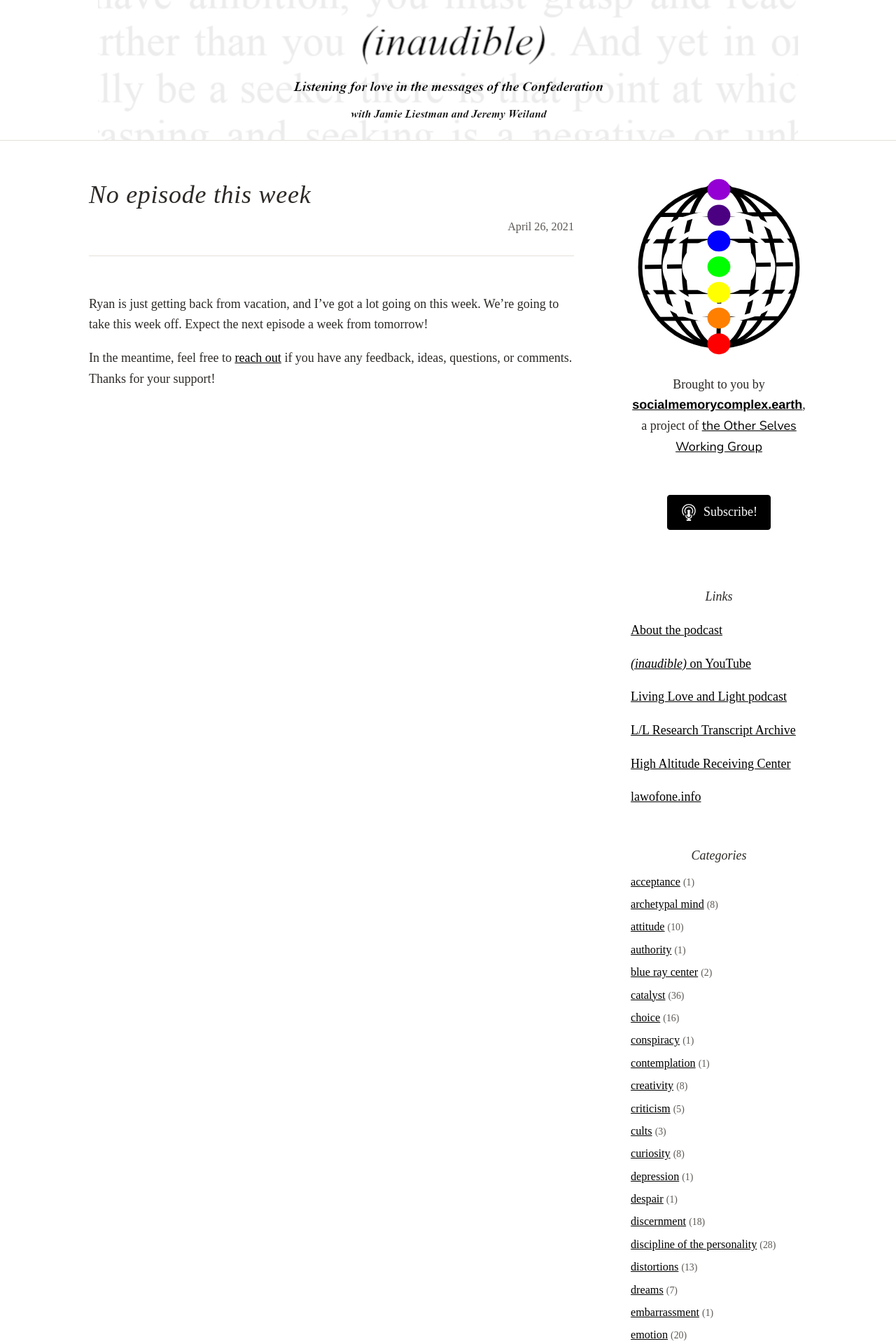
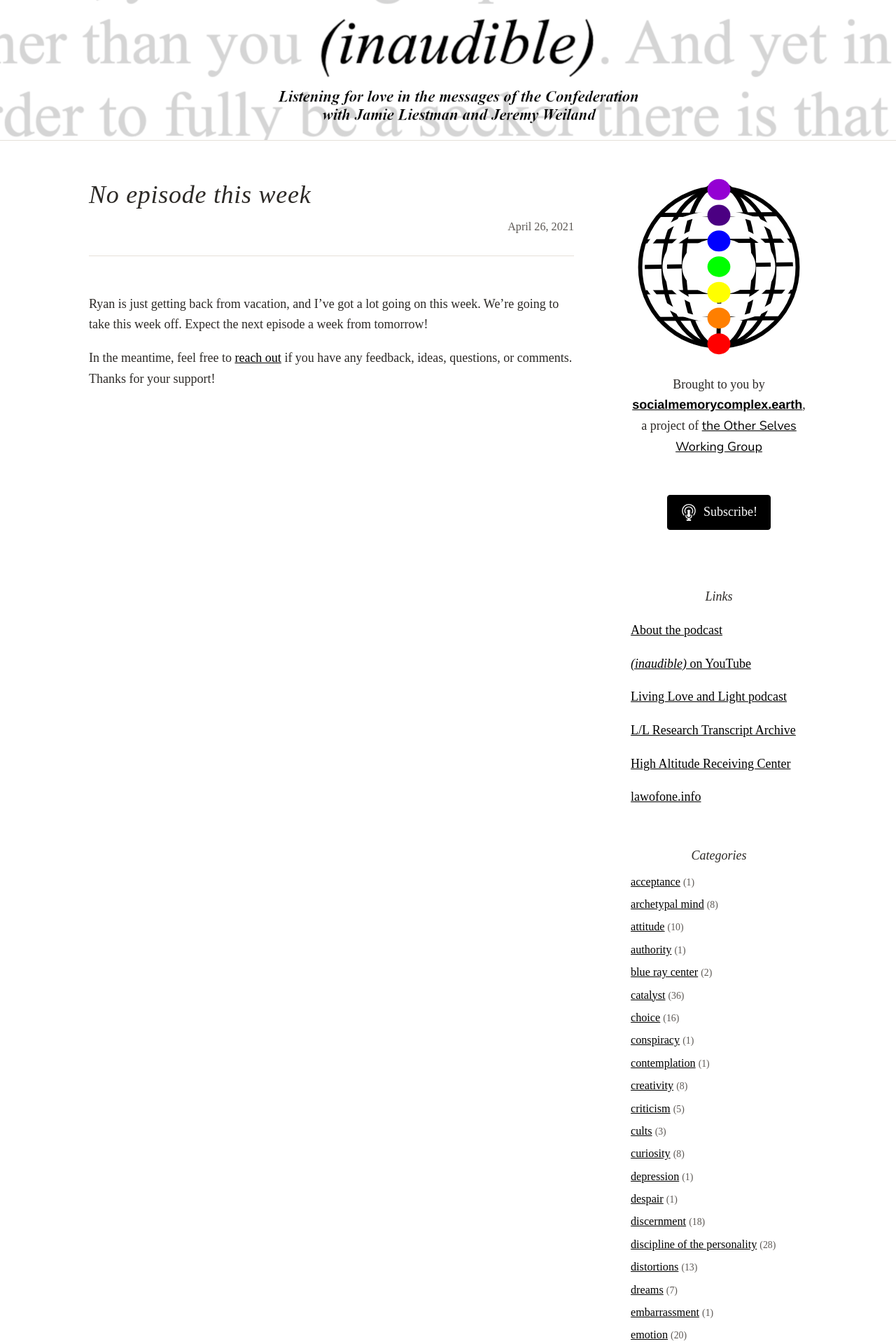
Before and after one commit to oswg/inaudible.show, a Jekyll site: the page built from _posts/2021-04-26-no-episode-this-week.markdown, in a window 1280 px wide. Shown: the top 1920 px of the page at 70% size. Built offline with Jekyll 4.4.1, drawn with Linux system fonts in a browser that asks for light colours.

Commit message:
new header

```diff
--- a/_includes/header.html
+++ b/_includes/header.html
@@ -5,7 +5,7 @@
     <span class="menu-toggle-bar"></span>
   </button>
   <a class="site-header-image" href="{{ '/' | relative_url }}">
-    {% assign header_src = site.header_image | default: '/assets/inaudible_hdr_2026.png' %}
+    {% assign header_src = site.header_image | default: '/assets/inaudible_site_header_2026-11-23.png' %}
     {% assign mobile_src = site.mobile_header_image | default: '/assets/mobile-logo.png' %}
     {% unless header_src contains '://' %}{% assign header_src = header_src | relative_url %}{% endunless %}
     {% unless mobile_src contains '://' %}{% assign mobile_src = mobile_src | relative_url %}{% endunless %}
```
Also changed, not shown: assets/inaudible_site_header_2026-11-23.png (added).
